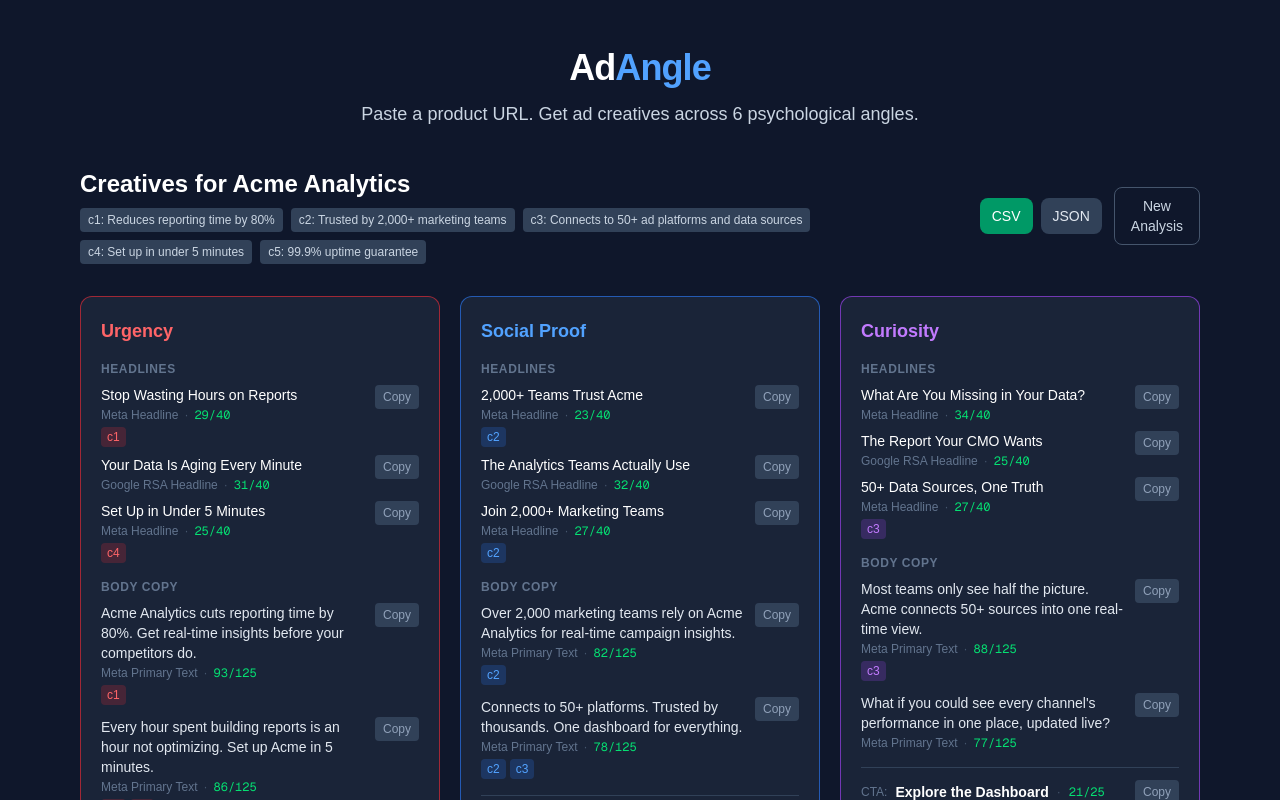
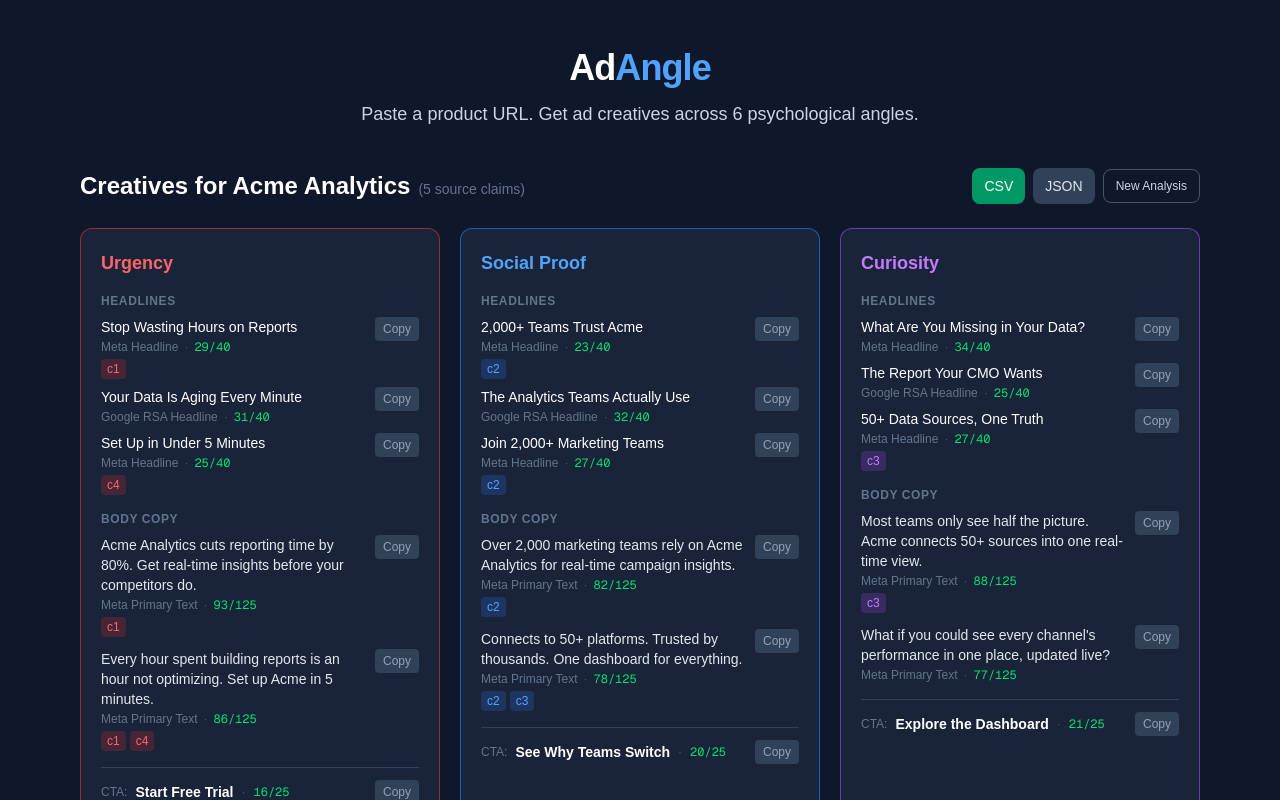
Before and after one commit to saneGuy/adangle, a Next.js app: page / in a window 1280 px wide. Both pictures are taken after a click on the button "Try Demo". Shown: the top 800 px of the page. Built offline with nearby package versions, Linux system fonts and the light colour scheme.

Commit message:
style: simplify results header — collapse claims into count, tighter layout

```diff
--- a/app/page.tsx
+++ b/app/page.tsx
@@ -200,30 +200,20 @@
         {/* Step 3: Results */}
         {step === "results" && (
           <div>
-            <div className="flex flex-col sm:flex-row sm:items-center justify-between mb-8 gap-4">
-              <div>
-                <h2 className="text-2xl font-bold text-white">
-                  Creatives for {brief?.productName}
-                </h2>
+            <div className="flex items-center justify-between mb-6">
+              <h2 className="text-2xl font-bold text-white">
+                Creatives for {brief?.productName}
                 {claims.length > 0 && (
-                  <div className="flex gap-2 mt-2 flex-wrap">
-                    {claims.map((c) => (
-                      <span
-                        key={c.id}
-                        className="text-xs bg-slate-700 text-slate-300 px-2 py-1 rounded"
-                        title={c.text}
-                      >
-                        {c.id}: {c.text}
-                      </span>
-                    ))}
-                  </div>
+                  <span className="text-sm font-normal text-slate-500 ml-2">
+                    ({claims.length} source claims)
+                  </span>
                 )}
-              </div>
-              <div className="flex gap-3 items-center">
+              </h2>
+              <div className="flex gap-2 items-center">
                 <ExportButtons angles={angles} />
                 <button
                   onClick={handleReset}
-                  className="px-4 py-2 border border-slate-600 text-slate-300 rounded-lg text-sm hover:bg-slate-800 transition-colors"
+                  className="px-3 py-2 border border-slate-600 text-slate-300 rounded-lg text-xs hover:bg-slate-800 transition-colors"
                 >
                   New Analysis
                 </button>
```
